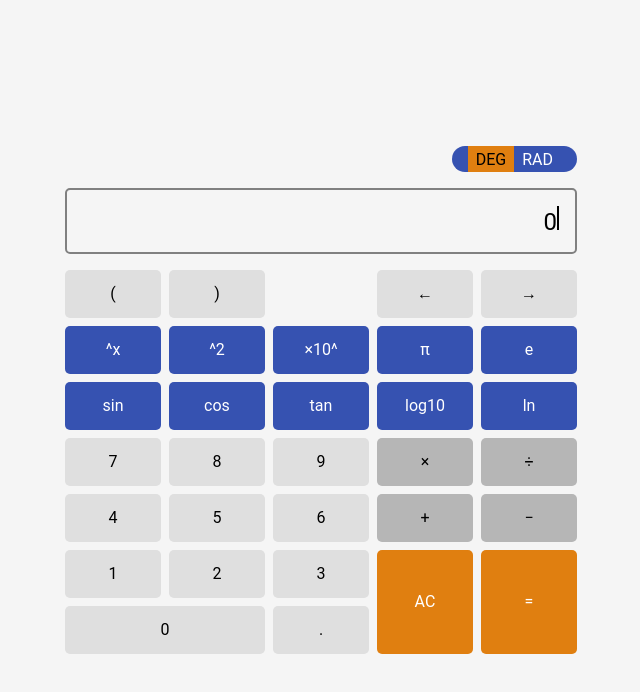
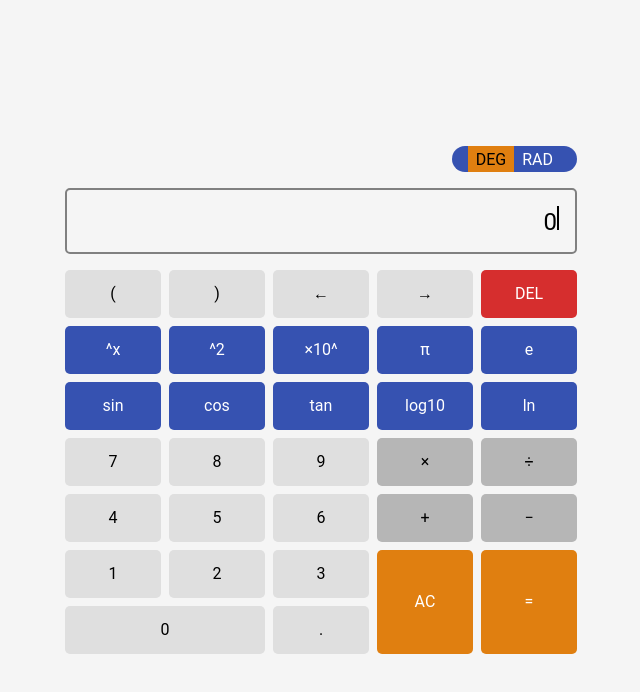
Before and after one commit to RichterRSA/kwikmaff, a website with bundled scripts: page public/index.html in a window 1280 px wide. Shown: the whole page, without its empty margins (319-959 px from the left). Built offline with nearby package versions, Linux system fonts and the light colour scheme.

Commit message:
Add backspace button

```diff
--- a/public/css/styles.css
+++ b/public/css/styles.css
@@ -113,6 +113,11 @@ body {
     color: white;
 }
 
+.button-red {
+    background-color: rgb(214, 46, 46);
+    color: white;
+}
+
 .button-accent-2:hover {
     filter: brightness(1.10);
 }
--- a/public/index.html
+++ b/public/index.html
@@ -21,10 +21,9 @@
       <div id="button-grid">
         <div class="button" onclick="button('lb')">(</div>
         <div class="button" onclick="button('rb')">)</div>
-
-        <div class="button-spacer"></div>
         <div class="button" onclick="button('left')">&larr;</div>
         <div class="button" onclick="button('right')">&rarr;</div>
+        <div class="button button-red" onclick="button('backspace')">DEL</div>
         <div class="button button-accent-1" onclick="button('pow')">^x</div>
         <div class="button button-accent-1" onclick="button('^2')">^2</div>
         <div class="button button-accent-1" onclick="button('*10^')">
```
